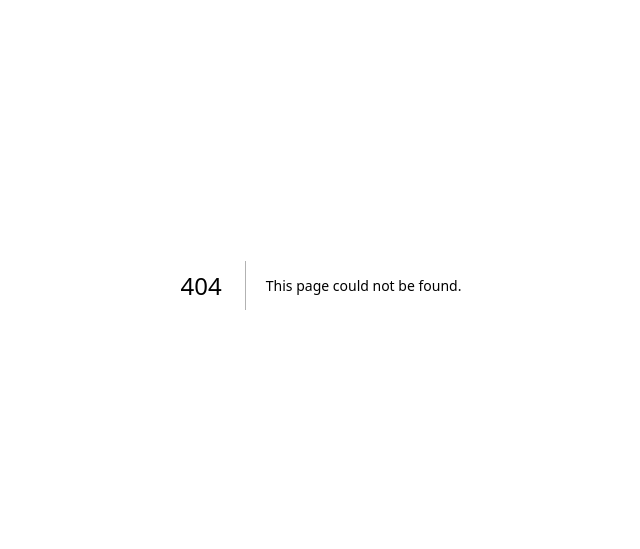
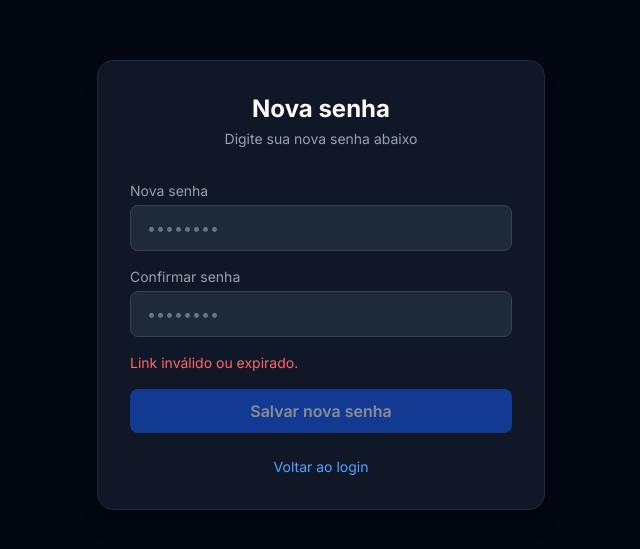
Before and after one commit to uriartegui/dividas, a Next.js app in the folder frontend/: page /reset-password in a window 1280 px wide. Before the commit this address had no page. Shown: the part 115-664 px from the top of the page, without its empty margins (319-959 px from the left). Built offline with nearby package versions, Linux system fonts and the light colour scheme; no server answers.

Commit message:
feat: add reset-password page and forgot password link on login

```diff
--- a/frontend/app/login/page.tsx
+++ b/frontend/app/login/page.tsx
@@ -70,6 +70,12 @@ export default function LoginPage() {
 
           {error && <p className="text-red-400 text-sm">{error}</p>}
 
+          <div className="text-right">
+            <Link href="/forgot-password" className="text-sm text-blue-400 hover:text-blue-300">
+              Esqueci minha senha
+            </Link>
+          </div>
+
           <button
             type="submit"
             disabled={loading}
--- /dev/null
+++ b/frontend/app/reset-password/page.tsx
@@ -0,0 +1,102 @@
+'use client'
+import { useState, useEffect } from 'react'
+import { useRouter, useSearchParams } from 'next/navigation'
+import Link from 'next/link'
+import api from '@/lib/api'
+
+export default function ResetPasswordPage() {
+  const router = useRouter()
+  const searchParams = useSearchParams()
+  const token = searchParams.get('token')
+
+  const [form, setForm] = useState({ password: '', confirm: '' })
+  const [error, setError] = useState('')
+  const [loading, setLoading] = useState(false)
+  const [done, setDone] = useState(false)
+
+  useEffect(() => {
+    if (!token) setError('Link inválido ou expirado.')
+  }, [token])
+
+  const handleSubmit = async (e: React.FormEvent) => {
+    e.preventDefault()
+    setError('')
+    if (form.password !== form.confirm) {
+      setError('As senhas não coincidem.')
+      return
+    }
+    if (form.password.length < 6) {
+      setError('A senha deve ter no mínimo 6 caracteres.')
+      return
+    }
+    setLoading(true)
+    try {
+      await api.post('/auth/reset-password', { token, password: form.password })
+      setDone(true)
+      setTimeout(() => router.push('/login'), 3000)
+    } catch {
+      setError('Link inválido ou expirado. Solicite um novo.')
+    } finally {
+      setLoading(false)
+    }
+  }
+
+  return (
+    <div className="min-h-screen bg-gray-950 flex items-center justify-center p-4">
+      <div className="bg-gray-900 border border-gray-800 rounded-2xl p-8 w-full max-w-md shadow-xl">
+        <div className="mb-8 text-center">
+          <h1 className="text-2xl font-bold text-white">Nova senha</h1>
+          <p className="text-gray-400 mt-1 text-sm">Digite sua nova senha abaixo</p>
+        </div>
+
+        {done ? (
+          <div className="text-center space-y-4">
+            <p className="text-green-400 font-medium">Senha alterada com sucesso!</p>
+            <p className="text-gray-400 text-sm">Redirecionando para o login...</p>
+          </div>
+        ) : (
+          <form onSubmit={handleSubmit} className="space-y-4">
+            <div>
+              <label className="block text-sm text-gray-400 mb-1">Nova senha</label>
+              <input
+                type="password"
+                placeholder="••••••••"
+                value={form.password}
+                onChange={e => setForm({ ...form, password: e.target.value })}
+                className="w-full bg-gray-800 border border-gray-700 rounded-lg px-4 py-2.5 text-white placeholder-gray-500 focus:outline-none focus:border-blue-500"
+                required
+              />
+            </div>
+            <div>
+              <label className="block text-sm text-gray-400 mb-1">Confirmar senha</label>
+              <input
+                type="password"
+                placeholder="••••••••"
+                value={form.confirm}
+                onChange={e => setForm({ ...form, confirm: e.target.value })}
+                className="w-full bg-gray-800 border border-gray-700 rounded-lg px-4 py-2.5 text-white placeholder-gray-500 focus:outline-none focus:border-blue-500"
+                required
+              />
+            </div>
+
+            {error && <p className="text-red-400 text-sm">{error}</p>}
+
+            <button
+              type="submit"
+              disabled={loading || !token}
+              className="w-full bg-blue-600 hover:bg-blue-500 disabled:opacity-50 text-white font-semibold rounded-lg px-4 py-2.5 transition-colors"
+            >
+              {loading ? 'Salvando...' : 'Salvar nova senha'}
+            </button>
+
+            <p className="text-center text-gray-500 text-sm mt-2">
+              <Link href="/login" className="text-blue-400 hover:text-blue-300">
+                Voltar ao login
+              </Link>
+            </p>
+          </form>
+        )}
+      </div>
+    </div>
+  )
+}
```
